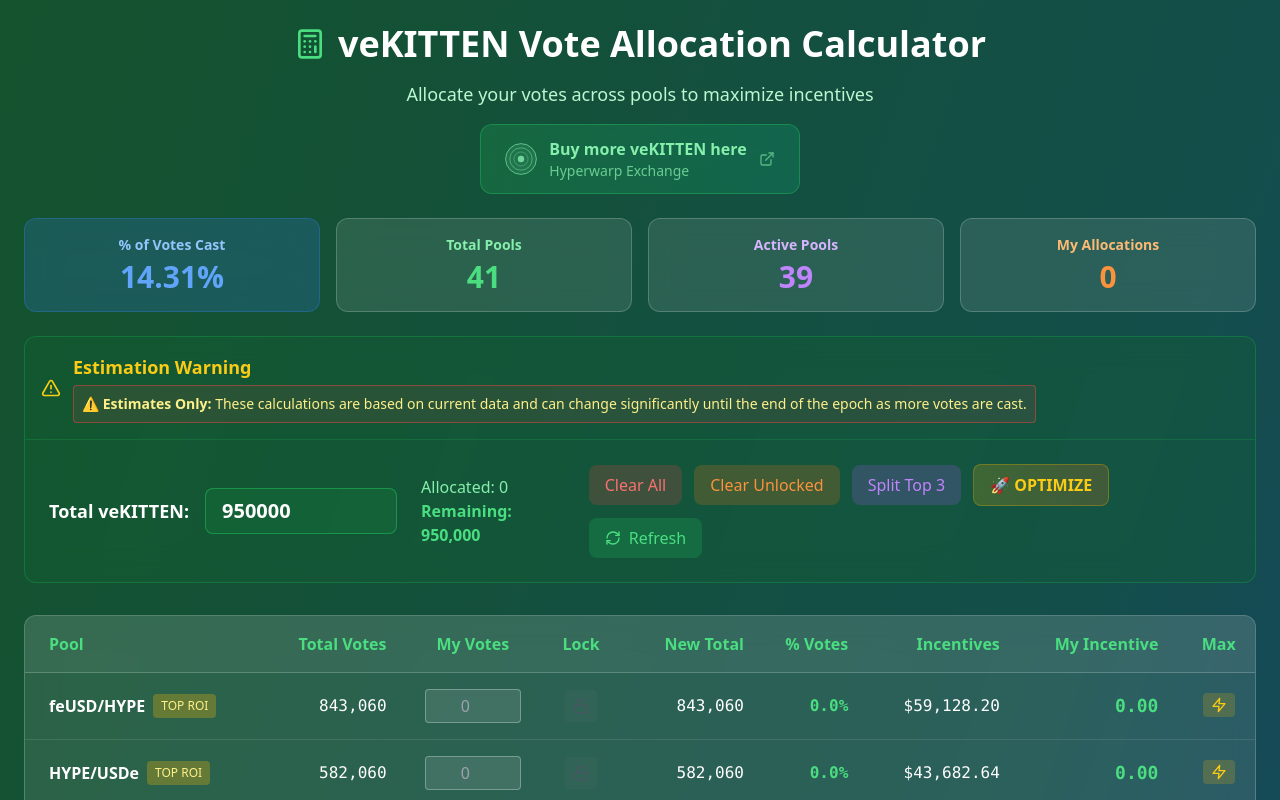
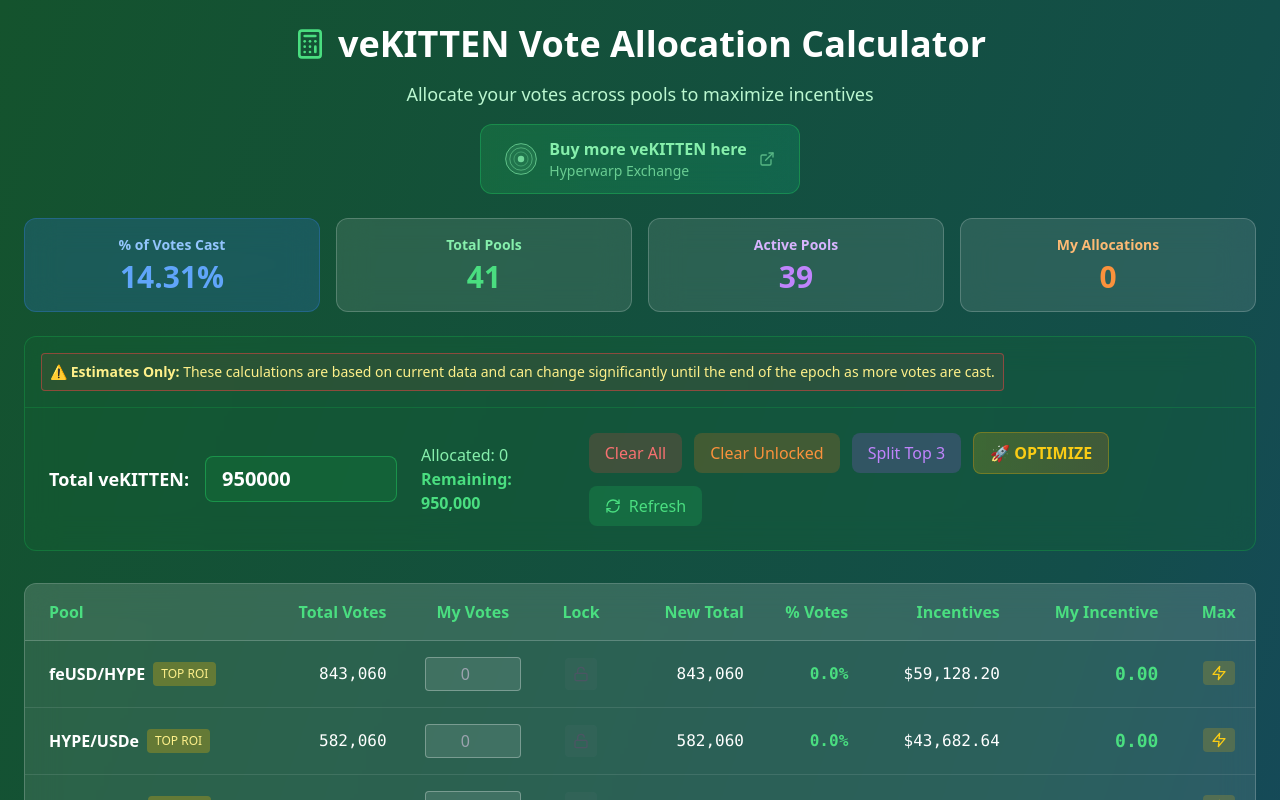
Before and after one commit to ThatDudeFreak/vekitten-calculator, a React (Create React App) app: page / in a window 1280 px wide. Shown: the top 800 px of the page. Built offline with nearby package versions, Linux system fonts and the light colour scheme.

Commit message:
Update App.js

```diff
--- a/src/App.js
+++ b/src/App.js
@@ -490,9 +490,9 @@
           {/* Estimation Warning */}
           <div className="p-4 border-b border-green-600/30">
             <div className="flex items-center gap-3">
-              <AlertTriangle className="w-5 h-5 text-yellow-400 flex-shrink-0" />
+
               <div>
-                <h3 className="text-lg font-semibold text-yellow-400 mb-1">Estimation Warning</h3>
+
                 <div className="border border-red-500/50 rounded p-2 bg-red-500/10">
                   <p className="text-yellow-200 text-sm">
                     ⚠️ <strong>Estimates Only:</strong> These calculations are based on current data and can change significantly until the end of the epoch as more votes are cast.
```
